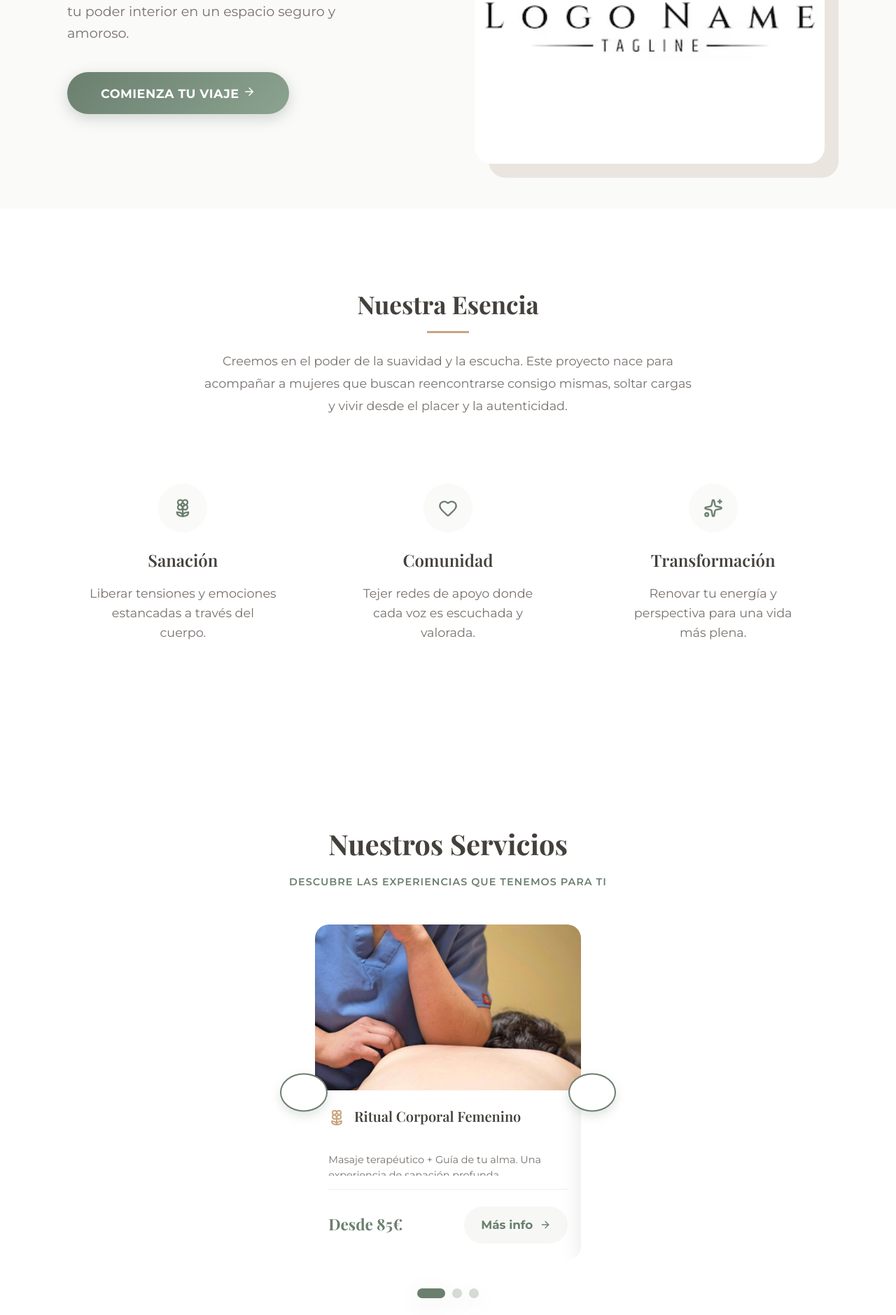
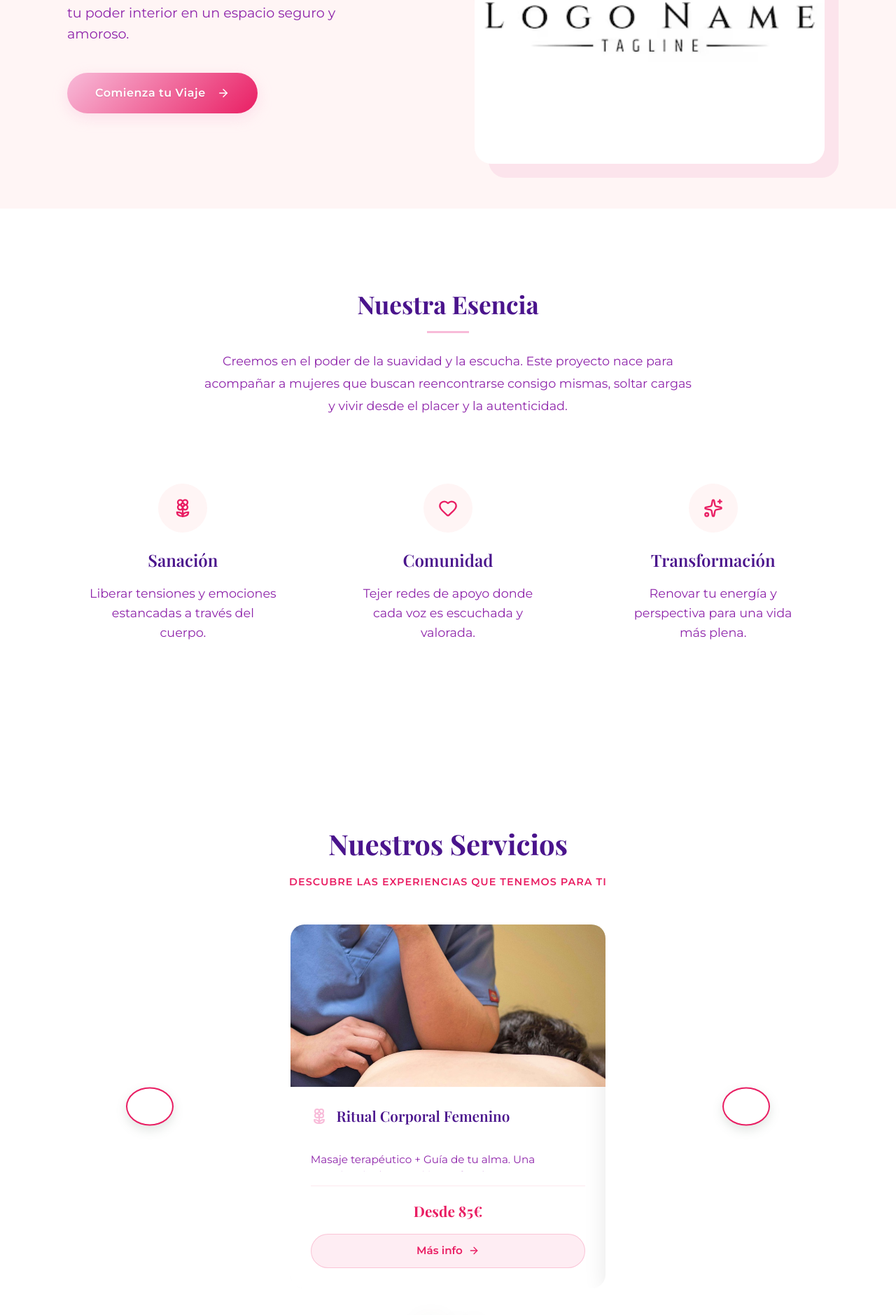
Before and after one commit to sofiasofiasml/ConGozoYsinCulpa, a React (Vite) app in the folder ConGozoYsinCulpa/: page / in a window 1280 px wide. Shown: the part 535-2414 px from the top of the page at 70% size. Built offline with nearby package versions, Linux system fonts and the light colour scheme.

Commit message:
cambio de paleta

```diff
--- a/ConGozoYsinCulpa/src/App.css
+++ b/ConGozoYsinCulpa/src/App.css
@@ -1,21 +1,21 @@
 @import url('https://fonts.googleapis.com/css2?family=Playfair+Display:wght@500;700&family=Montserrat:wght@400;600&display=swap');
 
 :root {
-  /* Palette: Warm Eucalyptus & Soft Earth */
-  --color-bg: #FAFAF9;
-  /* Very warm off-white/stone */
-  --color-primary: #6B7F6E;
-  /* Eucalyptus Green (softer than Sage) */
-  --color-secondary: #EBE5DF;
-  /* Warm Taupe/Sand */
-  --color-accent: #C8A47E;
-  /* Soft Bronze/Clay */
-  --color-text: #44403C;
-  /* Warm Charcoal */
-  --color-text-light: #78716C;
-  /* Warm Grey */
-  --color-link: #6B7F6E;
-  --color-link-hover: #506152;
+  /* Palette: Ultra Feminine Rose & Soft Blush */
+  --color-bg: #FFF5F5;
+  /* Very soft rose white */
+  --color-primary: #E91E63;
+  /* Bright feminine pink */
+  --color-secondary: #FCE4EC;
+  /* Soft pink blush */
+  --color-accent: #F8BBD9;
+  /* Soft rose pink */
+  --color-text: #4A148C;
+  /* Deep purple */
+  --color-text-light: #8E24AA;
+  /* Medium purple */
+  --color-link: #E91E63;
+  --color-link-hover: #C2185B;
 }
 
 body {
--- a/ConGozoYsinCulpa/src/components/Header.css
+++ b/ConGozoYsinCulpa/src/components/Header.css
@@ -101,11 +101,9 @@
 
 .header__nav-link.active {
   color: var(--color-primary);
-    background: rgba(107, 127, 110, 0.1);
+  background: rgba(233, 30, 99, 0.1);
   font-weight: 600;
-}
-
-.header__cta {
+}.header__cta {
     background-color: var(--color-primary);
     color: white;
     text-decoration: none;
@@ -123,7 +121,7 @@
 .header__cta:hover {
     background-color: var(--color-link-hover);
     transform: translateY(-1px);
-    box-shadow: 0 4px 12px rgba(107, 127, 110, 0.2);
+    box-shadow: 0 4px 12px rgba(233, 30, 99, 0.2);
 }
 
 /* Dropdown Menu Styles */
@@ -185,19 +183,15 @@
 }
 
 .header__dropdown-item:hover {
-    background: rgba(107, 127, 110, 0.05);
+  background: rgba(233, 30, 99, 0.05);
   color: var(--color-primary);
   border-left-color: var(--color-primary);
-}
-
-.header__dropdown-item.active {
-    background: rgba(107, 127, 110, 0.1);
+}.header__dropdown-item.active {
+  background: rgba(233, 30, 99, 0.1);
   color: var(--color-primary);
   border-left-color: var(--color-primary);
   font-weight: 600;
-}
-
-/* Hamburger menu */
+}/* Hamburger menu */
 .header__menu-toggle {
     display: none;
     background: none;
--- a/ConGozoYsinCulpa/src/pages/Home.css
+++ b/ConGozoYsinCulpa/src/pages/Home.css
@@ -29,7 +29,7 @@
   display: inline-flex;
   align-items: center;
   gap: 0.5rem;
-  background-color: rgba(93, 112, 82, 0.1);
+  background-color: rgba(233, 30, 99, 0.1);
   /* Primary with opacity */
   color: var(--color-primary);
   padding: 0.5rem 1rem;
@@ -66,23 +66,25 @@
 .primary-button {
   display: inline-flex;
   align-items: center;
-  gap: 0.8rem;
-  background-color: var(--color-primary);
+  gap: 1rem;
+  background: linear-gradient(135deg, var(--color-accent) 0%, var(--color-primary) 100%);
   color: white;
   border: none;
-  padding: 1rem 2rem;
+  padding: 1.2rem 2.5rem;
   border-radius: 50px;
   font-size: 1rem;
-  font-weight: 500;
+  font-weight: 600;
   cursor: pointer;
   transition: all 0.3s ease;
-  box-shadow: 0 4px 15px rgba(93, 112, 82, 0.2);
+  box-shadow: 0 6px 20px rgba(248, 187, 217, 0.4);
+  text-shadow: 0 1px 2px rgba(0, 0, 0, 0.1);
 }
 
 .primary-button:hover {
-  background-color: var(--color-link-hover);
-  transform: translateY(-2px);
-  box-shadow: 0 6px 20px rgba(93, 112, 82, 0.3);
+  background: linear-gradient(135deg, var(--color-primary) 0%, var(--color-link-hover) 100%);
+  color: white;
+  transform: translateY(-3px);
+  box-shadow: 0 8px 25px rgba(233, 30, 99, 0.5);
 }
 
 .hero-image-container {
@@ -268,7 +270,7 @@
   left: 0;
   width: 100%;
   height: 100%;
-  background: rgba(93, 112, 82, 0.8);
+  background: rgba(233, 30, 99, 0.8);
   /* Primary color overlay */
   display: flex;
   align-items: center;
@@ -354,19 +356,39 @@
 
 .outline-button {
   background: transparent;
-  color: var(--color-text);
-  border: 2px solid var(--color-text);
-  padding: 1rem 2.5rem;
+  color: var(--color-primary);
+  border: 2px solid var(--color-primary);
+  padding: 1.2rem 2.8rem;
   font-size: 1rem;
   font-weight: 600;
   border-radius: 50px;
   cursor: pointer;
   transition: all 0.3s ease;
+  position: relative;
+  overflow: hidden;
+}
+
+.outline-button::before {
+  content: '';
+  position: absolute;
+  top: 0;
+  left: -100%;
+  width: 100%;
+  height: 100%;
+  background: linear-gradient(135deg, var(--color-primary) 0%, var(--color-link-hover) 100%);
+  transition: left 0.3s ease;
+  z-index: -1;
 }
 
 .outline-button:hover {
-  background: var(--color-text);
   color: white;
+  border-color: var(--color-primary);
+  transform: translateY(-2px);
+  box-shadow: 0 6px 20px rgba(233, 30, 99, 0.3);
+}
+
+.outline-button:hover::before {
+  left: 0;
 }
 
 /* ===== ANIMATIONS ===== */
@@ -454,20 +476,21 @@
 
 .carousel-container {
   position: relative;
-  max-width: 500px;
+  max-width: 800px;
   margin: 3rem auto 2rem;
-  padding: 0 60px;
   display: flex;
   align-items: center;
   justify-content: center;
+  min-height: 520px;
 }
 
 .carousel-wrapper {
   overflow: hidden;
   border-radius: 20px;
   width: 100%;
-  max-width: 380px;
+  max-width: 450px;
   margin: 0 auto;
+  position: relative;
 }
 
 .carousel-track {
@@ -491,11 +514,10 @@
   overflow: hidden;
   box-shadow: 0 8px 32px rgba(0, 0, 0, 0.1);
   transition: all 0.3s ease;
-  height: 480px;
+  height: 520px;
   display: flex;
   flex-direction: column;
   width: 100%;
-  max-width: 380px;
   margin: 0 auto;
 }
 
@@ -527,7 +549,7 @@
   left: 0;
   width: 100%;
   height: 100%;
-  background: linear-gradient(to bottom, rgba(93, 112, 82, 0.7), rgba(93, 112, 82, 0.9));
+  background: linear-gradient(to bottom, rgba(233, 30, 99, 0.7), rgba(233, 30, 99, 0.9));
   display: flex;
   align-items: center;
   justify-content: center;
@@ -566,13 +588,13 @@
 }
 
 .service-carousel-content {
-  padding: 1.5rem 1.2rem;
+  padding: 1.8rem;
   background: white;
   flex-grow: 1;
   display: flex;
   flex-direction: column;
-  min-height: 0;
-  overflow: hidden;
+  justify-content: space-between;
+  min-height: 270px;
 }
 
 .service-carousel-header {
@@ -585,69 +607,68 @@
 .service-carousel-icon {
   color: var(--color-accent);
   flex-shrink: 0;
-  margin-top: 0.2rem;
+  margin-top: 0.1rem;
 }
 
 .service-carousel-header h3 {
   font-family: 'Playfair Display', serif;
-  font-size: 1.25rem;
+  font-size: 1.3rem;
   margin: 0;
   color: var(--color-text);
   font-weight: 600;
-  line-height: 1.3;
-  overflow: hidden;
-  display: -webkit-box;
-  -webkit-line-clamp: 2;
-  line-clamp: 2;
-  -webkit-box-orient: vertical;
+  line-height: 1.2;
+  word-wrap: break-word;
 }
 
 .service-carousel-desc {
   color: var(--color-text-light);
-  font-size: 0.9rem;
+  font-size: 0.95rem;
   line-height: 1.5;
   margin-bottom: 1.2rem;
   flex-grow: 1;
-  overflow: hidden;
   display: -webkit-box;
   -webkit-line-clamp: 3;
   line-clamp: 3;
   -webkit-box-orient: vertical;
+  overflow: hidden;
 }
 
 .service-carousel-footer {
   display: flex;
-  justify-content: space-between;
-  align-items: center;
-  padding-top: 1.5rem;
-  border-top: 1px solid rgba(93, 112, 82, 0.1);
+  flex-direction: column;
+  gap: 1rem;
+  padding-top: 1.2rem;
+  border-top: 1px solid rgba(233, 30, 99, 0.1);
   margin-top: auto;
 }
 
 .service-carousel-price {
-  font-size: 1.4rem;
+  font-size: 1.3rem;
   font-weight: 700;
   color: var(--color-primary);
   font-family: 'Playfair Display', serif;
+  text-align: center;
 }
 
 .service-carousel-link {
   display: inline-flex;
   align-items: center;
-  gap: 0.6rem;
+  justify-content: center;
+  gap: 0.5rem;
   color: var(--color-primary);
   text-decoration: none;
-  font-weight: 700;
-  font-size: 1.05rem;
+  font-weight: 600;
+  font-size: 0.95rem;
   transition: all 0.3s ease;
-  padding: 0.8rem 1.5rem;
+  padding: 0.7rem 1.2rem;
   border-radius: 50px;
-  background: rgba(93, 112, 82, 0.05);
+  background: rgba(233, 30, 99, 0.08);
+  border: 1px solid rgba(233, 30, 99, 0.2);
 }
 
 .service-carousel-link:hover {
   gap: 1rem;
-  background: rgba(93, 112, 82, 0.15);
+  background: rgba(233, 30, 99, 0.15);
   transform: translateX(5px);
 }
 
@@ -656,33 +677,42 @@
   top: 50%;
   transform: translateY(-50%);
   background: white;
-  border: 3px solid var(--color-primary);
+  border: 2px solid var(--color-primary);
   color: var(--color-primary);
-  width: 50px;
-  height: 50px;
+  width: 44px;
+  height: 44px;
   border-radius: 50%;
   display: flex;
   align-items: center;
   justify-content: center;
   cursor: pointer;
   transition: all 0.3s ease;
-  z-index: 10;
-  box-shadow: 0 8px 25px rgba(0, 0, 0, 0.15);
+  z-index: 15;
+  box-shadow: 0 2px 8px rgba(0, 0, 0, 0.1);
 }
 
 .carousel-btn:hover {
   background: var(--color-primary);
   color: white;
+  box-shadow: 0 4px 12px rgba(0, 0, 0, 0.15);
   /* transform: translateY(-50%) scale(1.1); */
-  box-shadow: 0 12px 35px rgba(0, 0, 0, 0.25);
+}
+
+.carousel-btn:focus,
+.carousel-btn:active {
+  background: var(--color-primary);
+  color: white;
+  box-shadow: 0 4px 12px rgba(0, 0, 0, 0.15);
+  transform: translateY(-50%);
+  outline: none;
 }
 
 .carousel-btn-prev {
-  left: 10px;
+  left: -60px;
 }
 
 .carousel-btn-next {
-  right: 10px;
+  right: -60px;
 }
 
 .carousel-dots {
@@ -696,7 +726,7 @@
   width: 14px;
   height: 14px;
   border-radius: 50%;
-  background: rgba(93, 112, 82, 0.25);
+  background: rgba(233, 30, 99, 0.25);
   border: none;
   cursor: pointer;
   transition: all 0.3s ease;
@@ -723,20 +753,61 @@
   display: inline-flex;
   align-items: center;
   gap: 1rem;
-  background-color: var(--color-primary);
+  background: linear-gradient(135deg, var(--color-primary) 0%, var(--color-link-hover) 100%);
   color: white;
-  padding: 0.8rem 1.5rem;
+  padding: 1rem 2.2rem;
   border-radius: 50px;
   text-decoration: none;
   font-weight: 600;
-  transition: background 0.3s ease;
+  transition: all 0.3s ease;
+  box-shadow: 0 4px 15px rgba(233, 30, 99, 0.3);
+}
+
+.services-view-all:hover {
+  background: linear-gradient(135deg, var(--color-link-hover) 0%, var(--color-primary) 100%);
+  transform: translateY(-2px);
+  box-shadow: 0 6px 20px rgba(233, 30, 99, 0.4);
 }
 
 /* Responsive para carrusel simple */
 @media (max-width: 1024px) {
   .carousel-container {
-    max-width: 450px;
-    padding: 0 50px;
+    max-width: 600px;
+    min-height: 480px;
+  }
+
+  .carousel-wrapper {
+    max-width: 400px;
+  }
+
+  .service-carousel-card {
+    height: 480px;
+  }
+
+  .carousel-btn {
+    width: 42px;
+    height: 42px;
+  }
+
+  .carousel-btn-prev {
+    left: -55px;
+  }
+
+  .carousel-btn-next {
+    right: -55px;
+  }
+}
+
+@media (max-width: 768px) {
+  .services-carousel-section {
+    padding: 4rem 1rem;
+  }
+
+  .carousel-container {
+    max-width: 100%;
+    margin: 2rem auto;
+    min-height: 450px;
+    padding: 0 55px;
   }
 
   .carousel-wrapper {
@@ -745,14 +816,41 @@
 
   .service-carousel-card {
     height: 450px;
-    max-width: 350px;
+  }
+
+  .service-carousel-content {
+    padding: 1.4rem;
+    min-height: 240px;
+  }
+
+  .service-carousel-header h3 {
+    font-size: 1.2rem;
+  }
+
+  .service-carousel-desc {
+    font-size: 0.9rem;
+    -webkit-line-clamp: 2;
+    line-clamp: 2;
+  }
+
+  .carousel-btn {
+    width: 40px;
+    height: 40px;
+  }
+
+  .carousel-btn-prev {
+    left: 8px;
+  }
+
+  .carousel-btn-next {
+    right: 8px;
   }
 }
 
-@media (max-width: 768px) {
+@media (max-width: 480px) {
   .carousel-container {
-    max-width: 350px;
     padding: 0 45px;
+    min-height: 420px;
   }
 
   .carousel-wrapper {
@@ -761,12 +859,37 @@
 
   .service-carousel-card {
     height: 420px;
-    max-width: 300px;
+  }
+
+  .service-carousel-content {
+    padding: 1.2rem;
+    min-height: 220px;
+  }
+
+  .service-carousel-header h3 {
+    font-size: 1.1rem;
+    line-height: 1.3;
+  }
+
+  .service-carousel-desc {
+    font-size: 0.85rem;
+    -webkit-line-clamp: 2;
+    line-clamp: 2;
+    margin-bottom: 1rem;
+  }
+
+  .service-carousel-price {
+    font-size: 1.1rem;
+  }
+
+  .service-carousel-link {
+    font-size: 0.9rem;
+    padding: 0.6rem 1rem;
   }
 
   .carousel-btn {
-    width: 45px;
-    height: 45px;
+    width: 36px;
+    height: 36px;
   }
 
   .carousel-btn-prev {
@@ -777,46 +900,3 @@
     right: 5px;
   }
 }
-
-@media (max-width: 480px) {
-  .carousel-container {
-    max-width: 300px;
-    padding: 0 40px;
-  }
-
-  .carousel-wrapper {
-    max-width: 280px;
-  }
-
-  .service-carousel-card {
-    height: 400px;
-    max-width: 260px;
-  }
-
-  .service-carousel-content {
-    padding: 1.2rem 1rem;
-  }
-
-  .service-carousel-header h3 {
-    font-size: 1.1rem;
-  }
-
-  .service-carousel-desc {
-    font-size: 0.85rem;
-    -webkit-line-clamp: 2;
-    line-clamp: 2;
-  }
-
-  .carousel-btn {
-    width: 40px;
-    height: 40px;
-  }
-
-  .carousel-btn-prev {
-    left: 0;
-  }
-
-  .carousel-btn-next {
-    right: 0;
-  }
-}
--- a/ConGozoYsinCulpa/src/pages/Home.tsx
+++ b/ConGozoYsinCulpa/src/pages/Home.tsx
@@ -115,7 +115,7 @@ const Home = () => {
 
 				<div className="carousel-container">
 					<button className="carousel-btn carousel-btn-prev" onClick={prevSlide} aria-label="Anterior">
-						<ChevronLeft size={24} />
+						<ChevronLeft size={20} />
 					</button>
 
 					<div className="carousel-wrapper">
@@ -154,7 +154,7 @@ const Home = () => {
 					</div>
 
 					<button className="carousel-btn carousel-btn-next" onClick={nextSlide} aria-label="Siguiente">
-						<ChevronRight size={24} />
+						<ChevronRight size={20} />
 					</button>
 				</div>
 
--- a/ConGozoYsinCulpa/src/pages/Precios.css
+++ b/ConGozoYsinCulpa/src/pages/Precios.css
@@ -8,7 +8,7 @@
 .precios-hero {
     text-align: center;
     padding: 4rem 2rem;
-    background: linear-gradient(135deg, var(--color-secondary) 0%, #fdfbf7 100%);
+    background: linear-gradient(135deg, var(--color-secondary) 0%, var(--color-bg) 100%);
     border-radius: 30px;
     margin-bottom: 5rem;
     position: relative;
@@ -22,7 +22,7 @@
     left: 0;
     right: 0;
     height: 4px;
-    background: linear-gradient(90deg, var(--color-primary), #8ba390, var(--color-primary));
+    background: linear-gradient(90deg, var(--color-primary), var(--color-accent), var(--color-primary));
     background-size: 200% 100%;
     animation: shimmer 3s infinite;
 }
@@ -71,7 +71,7 @@
 }
 
 .contact-info a:hover {
-    color: #8ba390;
+    color: var(--color-link-hover);
 }
 
 /* Pricing Sections */
@@ -119,13 +119,13 @@
 
 .pricing-card:hover {
     transform: translateY(-10px);
-    box-shadow: 0 20px 50px rgba(107, 127, 110, 0.15);
-    border-color: rgba(107, 127, 110, 0.2);
+    box-shadow: 0 20px 50px rgba(233, 30, 99, 0.15);
+    border-color: rgba(233, 30, 99, 0.2);
 }
 
 .pricing-card.featured {
     border-color: var(--color-primary);
-    box-shadow: 0 15px 40px rgba(107, 127, 110, 0.2);
+    box-shadow: 0 15px 40px rgba(233, 30, 99, 0.2);
 }
 
 .pricing-card.recommended {
@@ -150,19 +150,19 @@
 }
 
 .pricing-badge.info {
-    background: linear-gradient(135deg, #6b7f6e, #8ba390);
+    background: linear-gradient(135deg, var(--color-primary), var(--color-link-hover));
     color: white;
 }
 
 .pricing-badge.promo {
-    background: linear-gradient(135deg, #ff6b6b, #ff8787);
+    background: linear-gradient(135deg, var(--color-accent), var(--color-primary));
     color: white;
     animation: pulse 2s infinite;
 }
 
 .pricing-badge.premium {
-    background: linear-gradient(135deg, #ffd700, #ffed4e);
-    color: #333;
+    background: linear-gradient(135deg, var(--color-accent), #FFB6C1);
+    color: var(--color-text);
 }
 
 @keyframes pulse {
@@ -279,7 +279,7 @@
     align-items: center;
     justify-content: center;
     gap: 0.5rem;
-    background: linear-gradient(135deg, rgba(107, 127, 110, 0.1), rgba(139, 163, 144, 0.1));
+    background: linear-gradient(135deg, rgba(233, 30, 99, 0.1), rgba(248, 187, 217, 0.1));
     padding: 0.75rem 1rem;
     border-radius: 15px;
     margin-bottom: 1.5rem;
@@ -297,24 +297,23 @@
 /* CTA Button */
 .pricing-cta {
     width: 100%;
-    padding: 1rem 2rem;
-    background: linear-gradient(135deg, var(--color-primary), #8ba390);
+    padding: 1.2rem 2rem;
+    background: linear-gradient(135deg, var(--color-primary), var(--color-link-hover));
     color: white;
     border: none;
     border-radius: 50px;
-    font-size: 1.1rem;
+    font-size: 1rem;
     font-weight: 700;
     cursor: pointer;
     transition: all 0.3s ease;
-    box-shadow: 0 4px 15px rgba(107, 127, 110, 0.3);
-    text-transform: uppercase;
+    box-shadow: 0 4px 15px rgba(233, 30, 99, 0.3);
     letter-spacing: 0.5px;
 }
 
 .pricing-cta:hover {
     transform: translateY(-2px);
-    box-shadow: 0 6px 20px rgba(107, 127, 110, 0.4);
-    background: linear-gradient(135deg, #8ba390, var(--color-primary));
+    box-shadow: 0 6px 20px rgba(233, 30, 99, 0.4);
+    background: linear-gradient(135deg, var(--color-link-hover), var(--color-primary));
 }
 
 .pricing-cta:active {
@@ -325,7 +324,7 @@
 .precios-footer-cta {
     text-align: center;
     padding: 4rem 2rem;
-    background: linear-gradient(135deg, #f8f9fa 0%, #ffffff 100%);
+    background: linear-gradient(135deg, var(--color-bg) 0%, white 100%);
     border-radius: 30px;
     margin-bottom: 4rem;
     border: 2px dashed var(--color-primary);
@@ -343,7 +342,7 @@
     margin-bottom: 2rem;
 }
 
-.primary-button {
+/* .primary-button {
     display: inline-block;
     padding: 1.2rem 3rem;
     background: linear-gradient(135deg, var(--color-primary), #8ba390);
@@ -362,7 +361,7 @@
 .primary-button:hover {
     transform: translateY(-3px);
     box-shadow: 0 8px 25px rgba(107, 127, 110, 0.4);
-}
+} */
 
 /* Responsive Design */
 @media (max-width: 768px) {
--- a/ConGozoYsinCulpa/src/pages/RitualCorporal.css
+++ b/ConGozoYsinCulpa/src/pages/RitualCorporal.css
@@ -317,7 +317,7 @@
 
 .carousel-btn:hover {
     background: #d89880;
-    transform: translateY(-50%) scale(1.1);
+    /* transform: translateY(-50%) scale(1.1); */
 }
 
 .carousel-btn.prev-btn {
--- a/ConGozoYsinCulpa/src/pages/SobreMi.css
+++ b/ConGozoYsinCulpa/src/pages/SobreMi.css
@@ -394,7 +394,7 @@
 .carousel-btn:hover {
     background: var(--color-primary);
     color: white;
-    transform: scale(1.15);
+    /* transform: scale(1.15); */
     box-shadow: 0 8px 20px rgba(107, 127, 110, 0.3);
 }
 
```
Also changed, not shown: ConGozoYsinCulpa/src/components/Footer.css (+9 -9 lines). Lines whose indentation alone changed are shown as unchanged.
